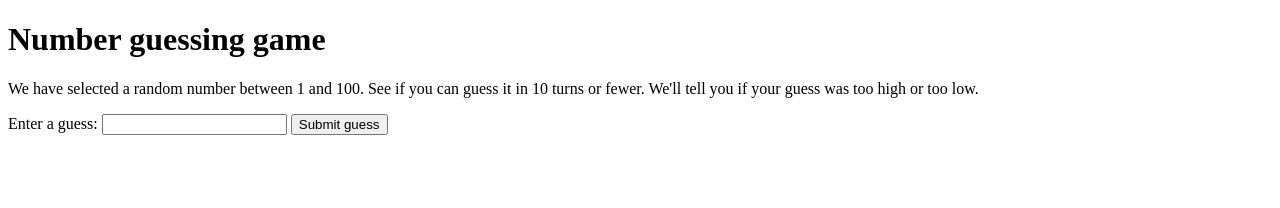
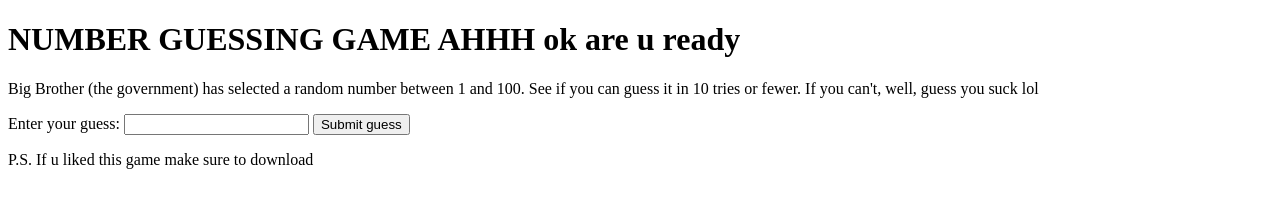
Before and after one commit to jnordhagen/first-website, a plain HTML site: page index.html in a window 1280 px wide. Drawn offline with Linux system fonts and the light colour scheme.

Commit message:
Added meme format

```diff
--- a/index.html
+++ b/index.html
@@ -9,12 +9,13 @@
   </head>
 
   <body>
-    <h1>Number guessing game</h1>
+    <h1>NUMBER GUESSING GAME AHHH ok are u ready</h1>
 
-    <p>We have selected a random number between 1 and 100. See if you can guess it in 10 turns or fewer. We'll tell you if your guess was too high or too low.</p>
+    <p>Big Brother (the government) has selected a random number between 1 and 100. See if you can guess it in 10 tries or fewer.
+      If you can't, well, guess you suck lol</p>
 
     <div class="form">
-      <label for="guessField">Enter a guess: </label>
+      <label for="guessField">Enter your guess: </label>
       <input type="text" id="guessField" class="guessField">
       <input type="submit" value="Submit guess" class="guessSubmit">
     </div>
@@ -26,5 +27,7 @@
     </div>
 
     <script src=script.js defer></script>
+
+    <p> P.S. If u liked this game make sure to download <a href="https://www.berkeley.edu/" title="A Virus"></a></p>
   </body>
 </html>
```
